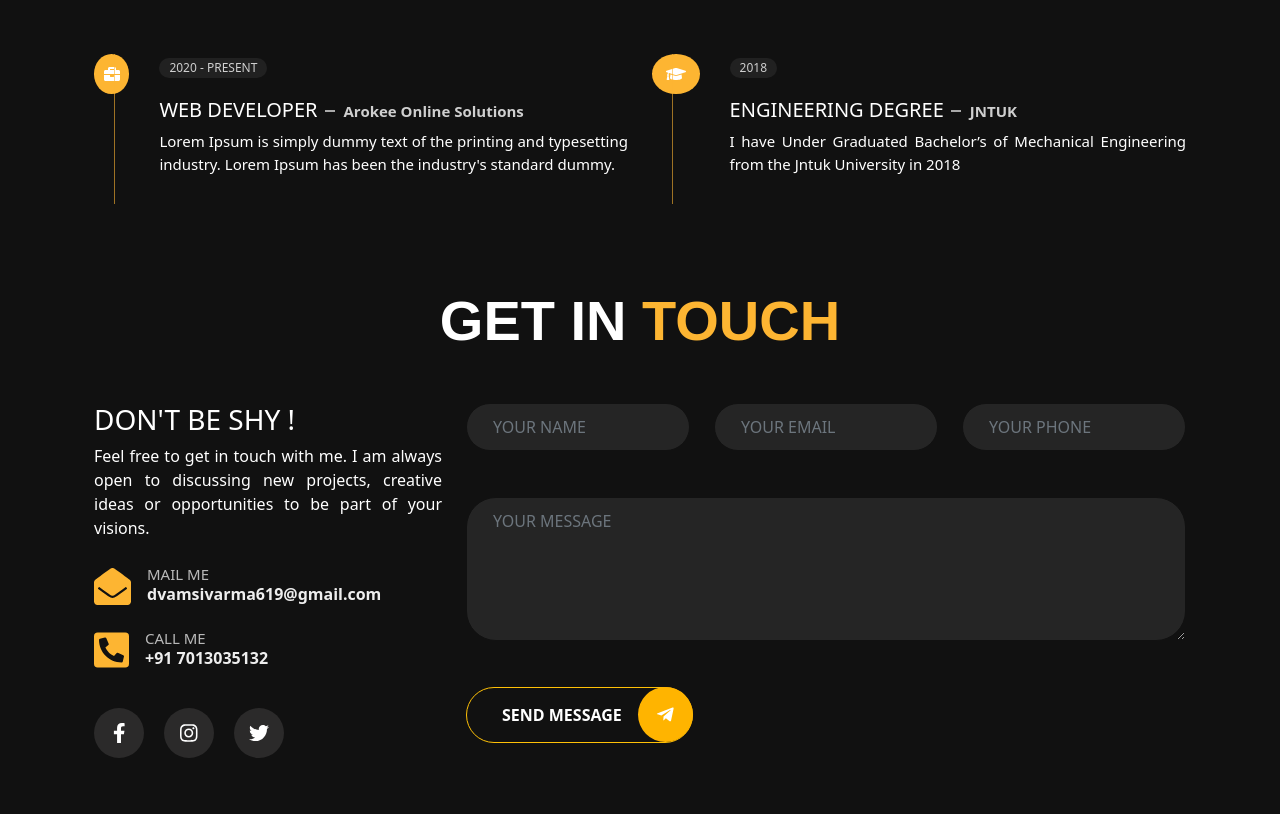
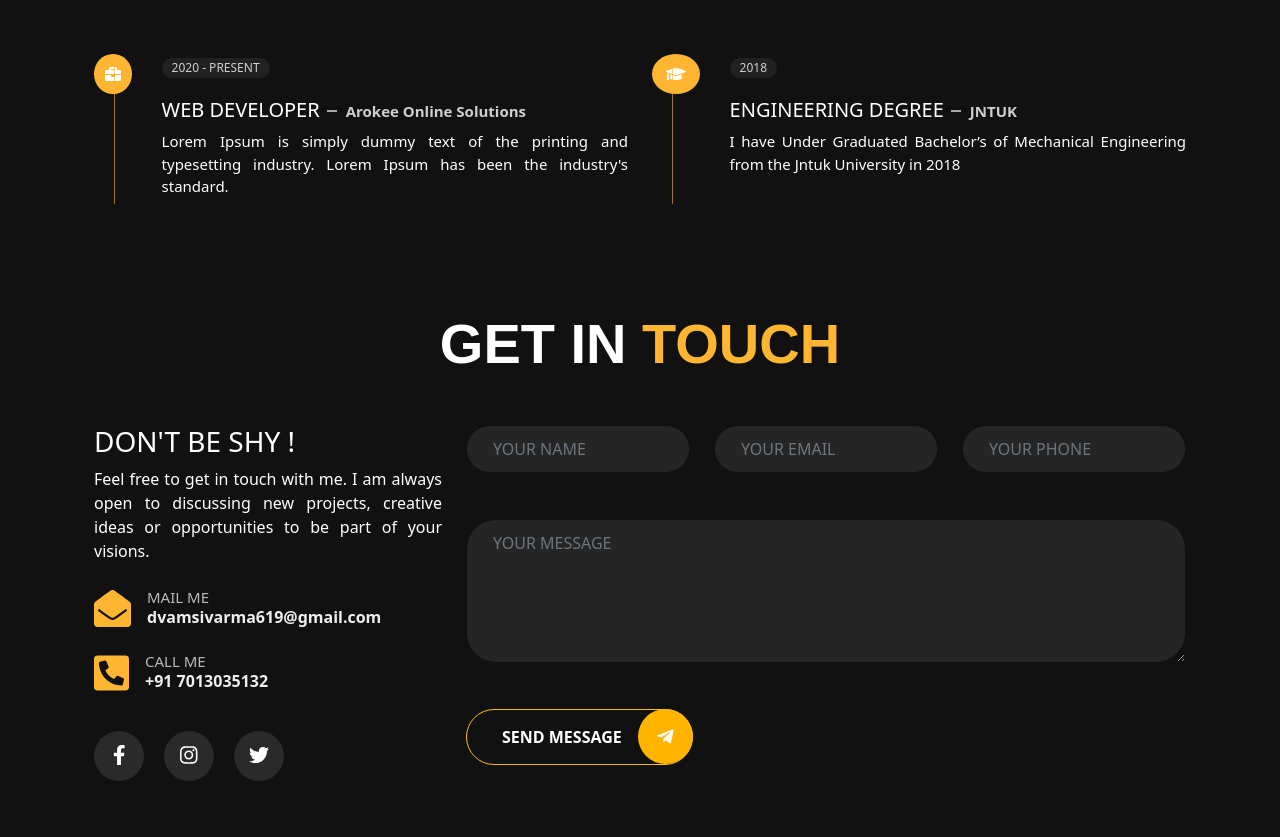
Before and after one commit to vamsivarmadatla/vamsi-portfolio, a React (Create React App) app: page / in a window 1280 px wide. Shown: the part 1960-2797 px from the top of the page. Before the commit the page ends 2774 px from the top, so only its background shows below. Built offline with nearby package versions, Linux system fonts and the light colour scheme.

Commit message:
experience text

```diff
--- a/src/components/expeEdu/ExpeEdu.jsx
+++ b/src/components/expeEdu/ExpeEdu.jsx
@@ -31,7 +31,7 @@ const ExpeEdu = () => {
                     <p className="experince-text">
                       Lorem Ipsum is simply dummy text of the printing and
                       typesetting industry. Lorem Ipsum has been the industry's
-                      standard dummy.
+                      standard.
                     </p>
                   </div>
                 </div>
```
